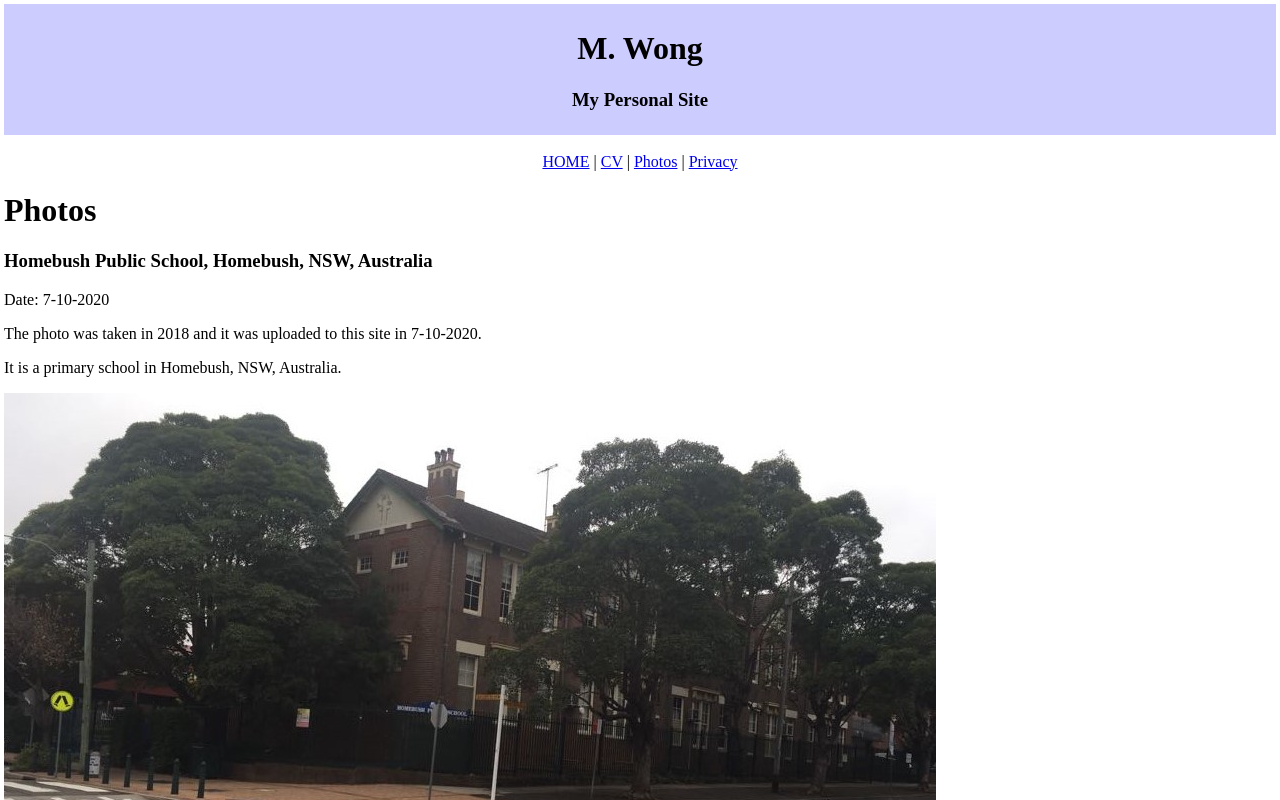
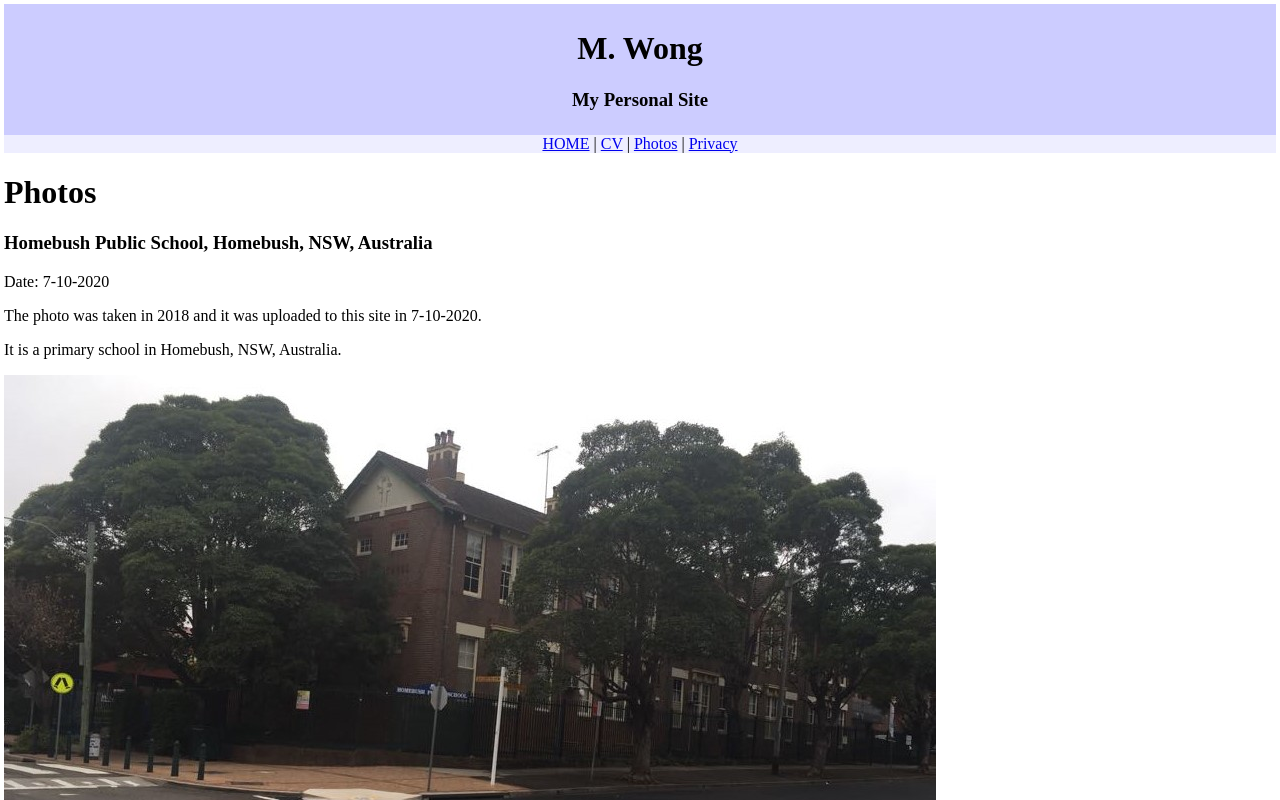
Before and after one commit to wongmt/wongmt.github.io, a React (Create React App) app: page /#/photos in a window 1280 px wide. Shown: the top 800 px of the page. Built offline with nearby package versions, Linux system fonts and the light colour scheme.

Commit message:
updated in 7-10-2020

```diff
--- a/src/App.css
+++ b/src/App.css
@@ -14,6 +14,7 @@
 
 .Links {
 	text-align: center;
+	background-color: #eeeeff;
 }
 .App-link {
   color: blue;
--- a/src/App.js
+++ b/src/App.js
@@ -13,12 +13,11 @@ function App() {
 
 	<div>
 	<Header />
-	<br />
+
 	<nav className="Links">
-	<Link to="/home">HOME</Link> | <Link to="/cv">CV</Link> | <Link to="/photos">Photos</Link> | <Link to="/privacy">Privacy</Link>
+	<Link to="/">HOME</Link> | <Link to="/cv">CV</Link> | <Link to="/photos">Photos</Link> | <Link to="/privacy">Privacy</Link>
 	</nav>
 	<Route exact={true} path="/" component={Home} />
-	<Route exact={true} path="/home" component={Home} />
 	<Route exact={true} path="/cv" component={CV} />
 	<Route exact={true} path="/photos" component={Photos} />
 	<Route exact={true} path="/privacy" component={Privacy} />
```
